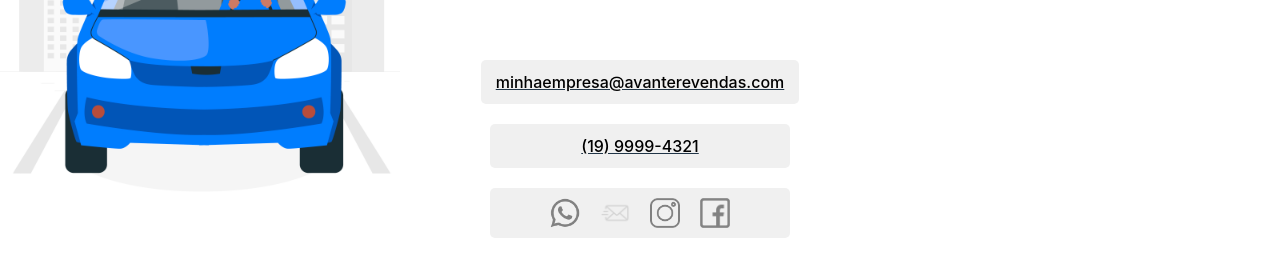
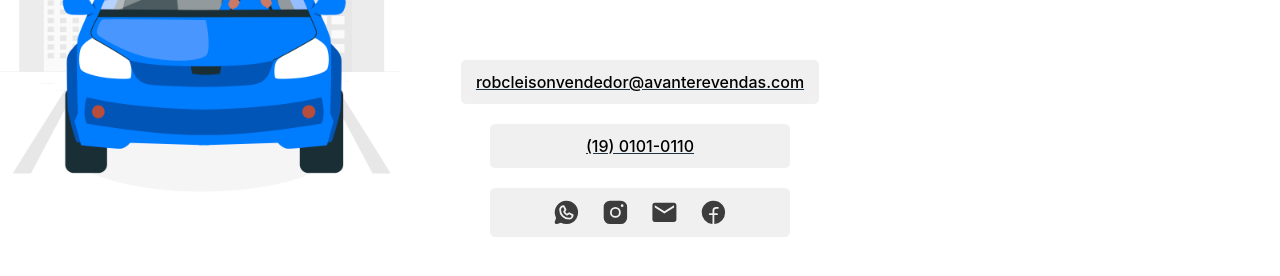
Before and after one commit to JvVenna/avante-revendas, a React (Vite) app: page /sellMyCar in a window 1280 px wide. Shown: the part 1246-1522 px from the top of the page. Built offline with nearby package versions, Linux system fonts and the light colour scheme.

Commit message:
arrumando icones e links

```diff
--- a/src/components/assets/css/About.css
+++ b/src/components/assets/css/About.css
@@ -188,7 +188,7 @@ article:hover {
     border-radius: 10px;
 }
 
-a[href="mailto"],
+.emailAbout,
 a[href*="callto"]{
 
     display: flex;
--- a/src/components/assets/css/SellMyCar.css
+++ b/src/components/assets/css/SellMyCar.css
@@ -138,6 +138,15 @@ iframe {
     width: 30px;
 }
 
+.IconSocial{
+    color: #3c3c3c;
+    font-size: 1.8rem;
+}
+.IconSocial:hover{
+    scale: 1.2;
+    transition-duration: 300ms;
+    opacity: 0.8;
+}
 
 @media (max-width:1100px) {
 
--- a/src/components/assets/css/icons.module.css
+++ b/src/components/assets/css/icons.module.css
@@ -31,8 +31,9 @@ p:hover~.phone,
 .fb,
 .email,
 .phone {
-    font-size: 3vh;
+    font-size: 1.6rem;
     border-radius: 5px;
+    color: rgb(45, 45, 45);
 }
 
 /* =================================================== */
--- a/src/components/routes/About.jsx
+++ b/src/components/routes/About.jsx
@@ -22,6 +22,10 @@ import background_end from "../assets/img/about/contatoSobre.png";
 import background_end_2 from "../assets/img/about/contatoSobre-2.png";
 
 function About() {
+
+const phone = "(19) 0101-0110"
+const email = "robcleisonvendedor@avanterevendas.com"
+
   return (
     <main className="principalSobre">
       <div className="firstBox">
@@ -129,18 +133,18 @@ function About() {
         </h1>
         <div className="infoAboutContact">
           <div>
-            <a href="mailto:robcleisonvendedor@avanterevendas.com">
+            <a className="emailAbout" href="mailto:robcleisonvendedor@avanterevendas.com">
               <p>
-                <b>E-mail: </b>robcleisonvendedor@avanterevendas.com
+                <b>E-mail: </b>{email}
               </p>
               <MdEmail className={`${styles.email}`} />
             </a>
           </div>
 
           <div>
-            <a href="callto:(01) 0000-0000">
+            <a href='callto:(19) 0101-0110'>
               <p>
-                <b>Telefone:</b>(01) 0000-0000
+                <b>Telefone:</b>{phone}
               </p>
               <FaPhoneAlt className={`${styles.phone}`} />
             </a>
--- a/src/components/routes/Home.jsx
+++ b/src/components/routes/Home.jsx
@@ -77,6 +77,12 @@ const Home = () => {
     document.querySelector('.carroHome').src = "./src/components/assets/img/home/box3/carroHome-box3.png"
   }
 
+const phone = "(19) 0101-0110"
+const linkPhone = "tel:+55(19) 0101-0110"
+const email = "robcleisonvendedor@avanterevendas.com"
+const linkEmail = "mailto:robcleisonvendedor@avanterevendas.com?subject=Tenho%20Interesse&body=Gostaria%20de%20saber%20mais%20sobre%20as%20vantagens%20de%20comprar%20e%2Fou%20vender%20com%20voc%C3%AAs"
+
+
   return (
 
     <body>
@@ -150,11 +156,11 @@ const Home = () => {
             <a className='maps' target='_blank' href="https://goo.gl/maps/co2dSygtnvEkSSG69">
               <p>Avenida Bacaninha de São João do Mistério, 999 - Jardim Jorginho Costela, Campinas/SP</p>
             </a>
-            <a href="tel:+(01) 0000-0000">
-              <p className='telefone'>(01) 0000-0000</p>
+            <a href={linkPhone}>
+              <p className='telefone'>{phone}</p>
             </a>
-            <a href="mailto:robcleisonvendedor@avanterevendas.com">
-              <p className='email'>robcleisonvendedor@avanterevendas.comm</p>
+            <a href={linkEmail}>
+              <p className='email'>{email}</p>
             </a>
             <div className="redesSociais_home">
               <a href="#">
--- a/src/components/routes/SellMyCar.jsx
+++ b/src/components/routes/SellMyCar.jsx
@@ -1,12 +1,18 @@
 import '../assets/css/SellMyCar.css'
 import fundoFormulario from '../assets/img/sell-my-car/homem-prancheta.png'
 import fundoContato from '../assets/img/sell-my-car/homem-carro.jpg'
-import fb from '../assets/img/icones-midia-social/fb.png'
-import ig from '../assets/img/icones-midia-social/ig.png'
-import wpp from '../assets/img/icones-midia-social/wpp.png'
-import email from '../assets/img/icones-midia-social/email.png'
+import { PiFacebookLogoFill } from "react-icons/pi";
+import { PiWhatsappLogoFill } from "react-icons/pi";
+import { PiInstagramLogoFill } from "react-icons/pi";
+import { MdEmail } from "react-icons/md";
 
 const SellMyCar = () => {
+
+const phone = "(19) 0101-0110"
+const linkPhone = "tel:+55(19) 0101-0110"
+const email = "robcleisonvendedor@avanterevendas.com"
+const linkEmail = "mailto:robcleisonvendedor@avanterevendas.com?subject=Quero%20Vender%20Meu%20Carro&body=Ol%C3%A1%2C%20Robcleison!%0A%0AGostaria%20de%20saber%20mais%20sobre%20condi%C3%A7%C3%B5es%20se%20eu%20vender%20meu%20carro%20com%20voc%C3%AAs%3F%0A%0AFico%20no%20aguardo"
+
   return (
     <>
       <main className='contentSellMyCar'>
@@ -54,16 +60,16 @@ const SellMyCar = () => {
           <iframe src="https://www.google.com/maps/embed?pb=!1m18!1m12!1m3!1d14701.125032568709!2d-47.06814409309355!3d-22.902994608726495!2m3!1f0!2f0!3f0!3m2!1i1024!2i768!4f13.1!3m3!1m2!1s0x94c8cf45e8426371%3A0x9f82c5328a3a2897!2sPrado%20Ve%C3%ADculos!5e0!3m2!1spt-BR!2sbr!4v1693398520908!5m2!1spt-BR!2sbr" width="800" height="250" loading="lazy"></iframe>
           <br />
           <div>
-            <a href="mailto:minhaempresa@avanterevendas.com"><p>minhaempresa@avanterevendas.com</p></a>
+            <a href ={linkEmail}><p>{email}</p></a>
           </div>
           <div>
-            <a href="tel:+(19) 9999-4321"><p>(19) 9999-4321</p></a>
+            <a href={linkPhone}><p>{phone}</p></a>
           </div>
           <div>
-            <a href="#"><img src={wpp} alt="imagem whatsapp" /></a>
-            <a href="#"><img src={email} alt="imagem e-mail" /></a>
-            <a href="#"><img src={ig} alt="imagem instagram" /></a>
-            <a href="#"><img src={fb} alt="imagem facebook" /></a>
+            <a href="#"><PiWhatsappLogoFill className='IconSocial'/></a>
+            <a href="#"><PiInstagramLogoFill className='IconSocial'/></a>
+            <a href="#"><MdEmail className='IconSocial'/></a>
+            <a href="#"><PiFacebookLogoFill className='IconSocial'/></a>
           </div>
         </section>
           <img className='fundoContato' src={fundoContato} alt="imagem fundo" />
```
Also changed, not shown: src/components/assets/css/App.css (+0 -7 lines).
